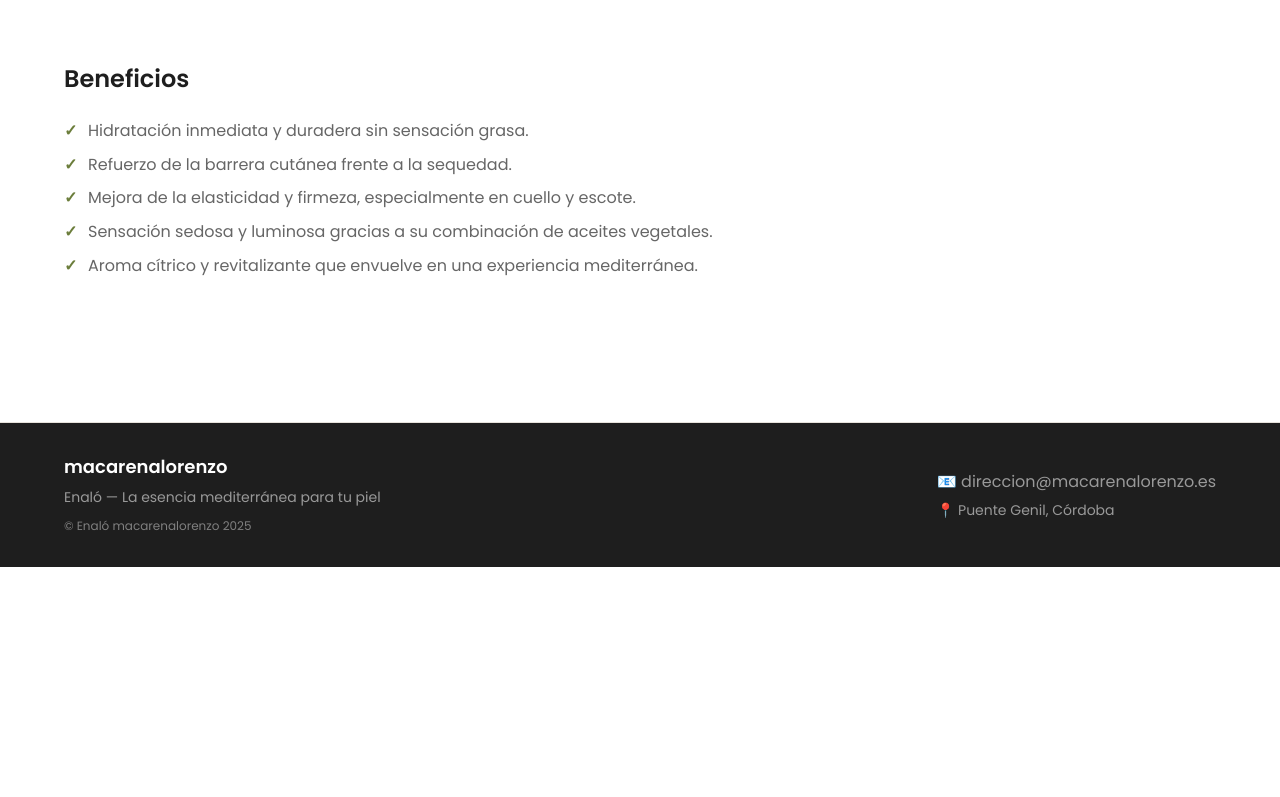
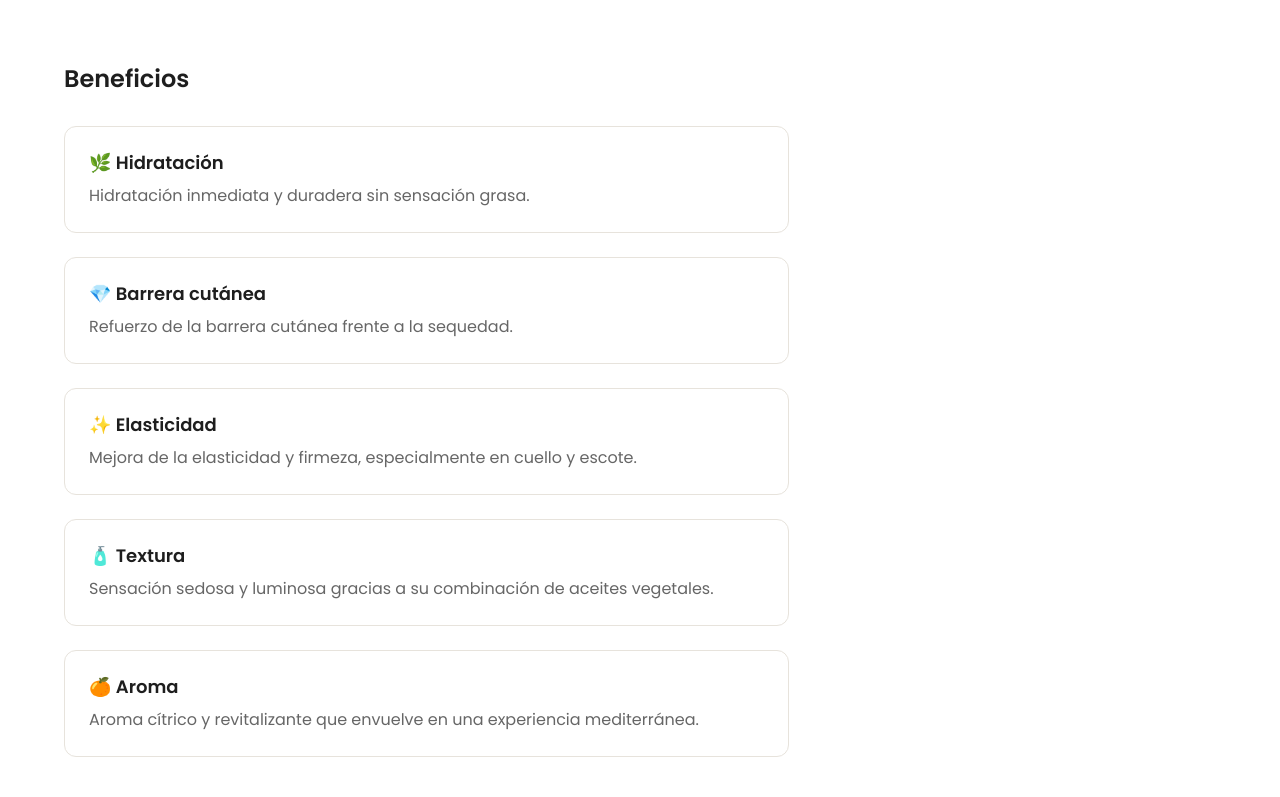
Before and after one commit to feergalope/enalo-web, a React (Vite) app: page /body-oil in a window 1280 px wide. Shown: the part 1523-2320 px from the top of the page. Before the commit the page ends 2090 px from the top, so only its background shows below. Built offline with nearby package versions, Linux system fonts and the light colour scheme.

Commit message:
feat: update body oil content

```diff
--- a/src/routes/BodyOil.tsx
+++ b/src/routes/BodyOil.tsx
@@ -110,26 +110,42 @@ const UsageCard = styled.div<{ $active: boolean }>`
   }
 `;
 
-const BenefitsList = styled.ul`
-  list-style: none;
-  padding: 0;
-  margin: ${theme.space.lg} 0;
+const BenefitsCards = styled.div`
+  display: flex;
+  flex-direction: column;
+  gap: ${theme.space.lg};
+  margin: ${theme.space.xl} 0;
+`;
 
-  li {
+const BenefitCard = styled.div<{ $active: boolean }>`
+  background: ${props => props.$active ? theme.colors.warmBeige : theme.colors.white};
+  border: 1px solid ${props => props.$active ? theme.colors.olive : theme.colors.mutedLine};
+  border-radius: ${theme.radius.lg};
+  padding: ${theme.space.lg};
+  cursor: pointer;
+  transition: all ${theme.transitions.normal};
+  transform: ${props => props.$active ? 'scale(1.02)' : 'scale(1)'};
+
+  &:hover {
+    border-color: ${theme.colors.olive};
+    transform: scale(1.01);
+  }
+
+  h3 {
+    font-size: ${theme.fonts.sizes.lg};
+    font-weight: ${theme.fonts.weights.semibold};
+    color: ${theme.colors.textPrimary};
+    margin-bottom: ${theme.space.sm};
+    display: flex;
+    align-items: center;
+    gap: ${theme.space.sm};
+  }
+
+  p {
     font-size: ${theme.fonts.sizes.md};
     color: ${theme.colors.textSecondary};
     line-height: 1.6;
-    margin-bottom: ${theme.space.sm};
-    padding-left: ${theme.space.lg};
-    position: relative;
-
-    &::before {
-      content: '✓';
-      color: ${theme.colors.olive};
-      font-weight: bold;
-      position: absolute;
-      left: 0;
-    }
+    margin: 0;
   }
 `;
 
@@ -147,7 +163,8 @@ const ProductImage = styled.div`
 
 export const BodyOil: React.FC = () => {
   const { t } = useTranslations();
-  const [activeCard, setActiveCard] = useState<number | null>(null);
+  const [activeUsageCard, setActiveUsageCard] = useState<number | null>(null);
+  const [activeBenefitCard, setActiveBenefitCard] = useState<number | null>(null);
 
   useEffect(() => {
     trackPageView('/body-oil');
@@ -188,12 +205,27 @@ export const BodyOil: React.FC = () => {
     }
   ];
 
-  const benefits = [
-    t('bodyOil.benefits.hydration'),
-    t('bodyOil.benefits.barrier'),
-    t('bodyOil.benefits.elasticity'),
-    t('bodyOil.benefits.texture'),
-    t('bodyOil.benefits.aroma')
+  const benefitCards = [
+    {
+      title: '🌿 Hidratación',
+      description: t('bodyOil.benefits.hydration')
+    },
+    {
+      title: '💎 Barrera cutánea',
+      description: t('bodyOil.benefits.barrier')
+    },
+    {
+      title: '✨ Elasticidad',
+      description: t('bodyOil.benefits.elasticity')
+    },
+    {
+      title: '🧴 Textura',
+      description: t('bodyOil.benefits.texture')
+    },
+    {
+      title: '🍊 Aroma',
+      description: t('bodyOil.benefits.aroma')
+    }
   ];
 
   return (
@@ -241,8 +273,8 @@ export const BodyOil: React.FC = () => {
                   {usageCards.map((card, index) => (
                     <UsageCard
                       key={index}
-                      $active={activeCard === index}
-                      onClick={() => setActiveCard(activeCard === index ? null : index)}
+                      $active={activeUsageCard === index}
+                      onClick={() => setActiveUsageCard(activeUsageCard === index ? null : index)}
                     >
                       <h3>{card.title}</h3>
                       <p dangerouslySetInnerHTML={{ __html: card.description }} />
@@ -259,11 +291,18 @@ export const BodyOil: React.FC = () => {
             >
               <ContentSection id="benefits">
                 <h2>{t('bodyOil.benefits.title')}</h2>
-                <BenefitsList>
-                  {benefits.map((benefit, index) => (
-                    <li key={index} dangerouslySetInnerHTML={{ __html: benefit }} />
+                <BenefitsCards>
+                  {benefitCards.map((card, index) => (
+                    <BenefitCard
+                      key={index}
+                      $active={activeBenefitCard === index}
+                      onClick={() => setActiveBenefitCard(activeBenefitCard === index ? null : index)}
+                    >
+                      <h3>{card.title}</h3>
+                      <p dangerouslySetInnerHTML={{ __html: card.description }} />
+                    </BenefitCard>
                   ))}
-                </BenefitsList>
+                </BenefitsCards>
               </ContentSection>
             </motion.div>
           </ProductContent>
```
